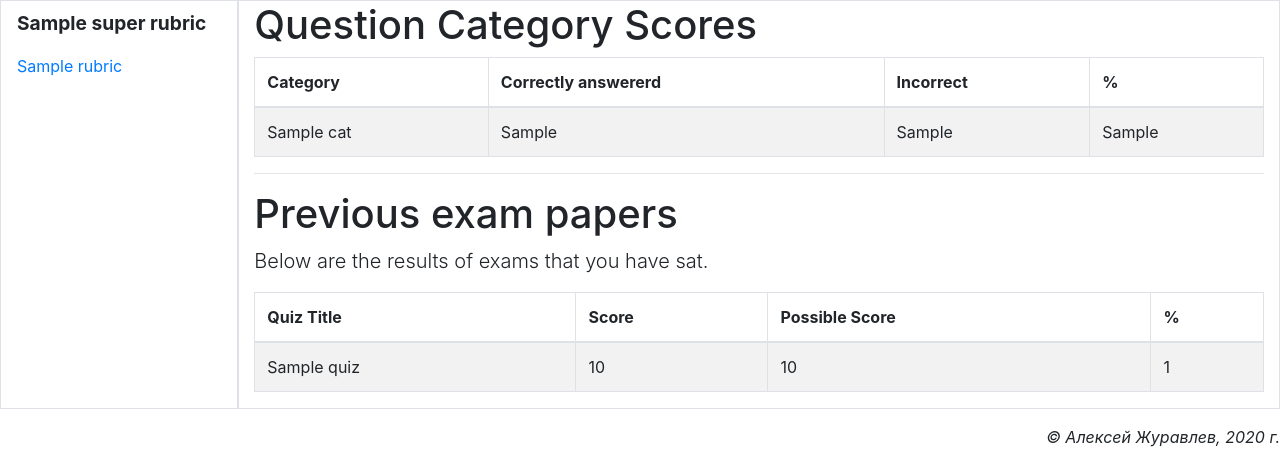
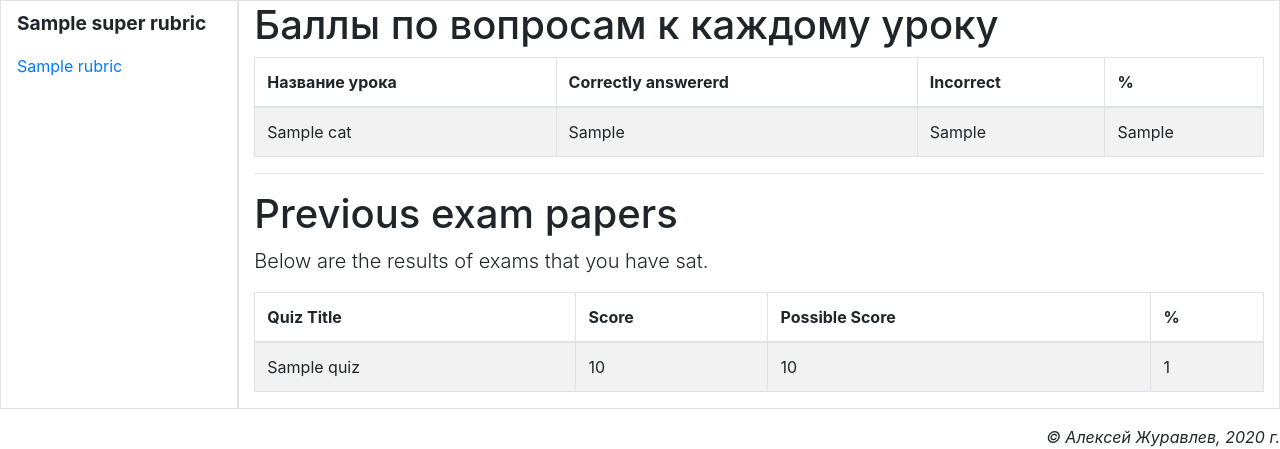
Before and after one commit to Afsent/education-platform, a Django app: template quiz/templates/progress.html in a window 1280 px wide. Shown: the part 56-505 px from the top of the page. Run offline with Django 3.2, Linux system fonts and the light colour scheme; the template is opened without the code that fills it: most values are stand-ins (such as "Sample title", 1, 10 or a date in 2020); some libraries are stand-ins or nearby versions.

Commit message:
Update design

```diff
--- a/main/templates/main/by_rubric.html
+++ b/main/templates/main/by_rubric.html
@@ -11,6 +11,7 @@
 
 {% block content %}
     <h2 class="mb-2">{{ rubric }}</h2>
+    <br>
     <div align="center">
         <a href="{{ url }}{{ all }}">
             {% if rubric.image %}
--- a/quiz/templates/progress.html
+++ b/quiz/templates/progress.html
@@ -7,11 +7,11 @@
 
 {% block content %}
     {% if cat_scores %}
-        <h1>{% trans "Question Category Scores" %}</h1>
+        <h1>Баллы по вопросам к каждому уроку</h1>
         <table class="table table-bordered table-striped">
             <thead>
             <tr>
-                <th>{% trans "Category" %}</th>
+                <th>Название урока</th>
                 <th>{% trans "Correctly answererd" %}</th>
                 <th>{% trans "Incorrect" %}</th>
                 <th>%</th>
```
Also changed, not shown: main/templates/main/detail.html (+15 -1 lines).
